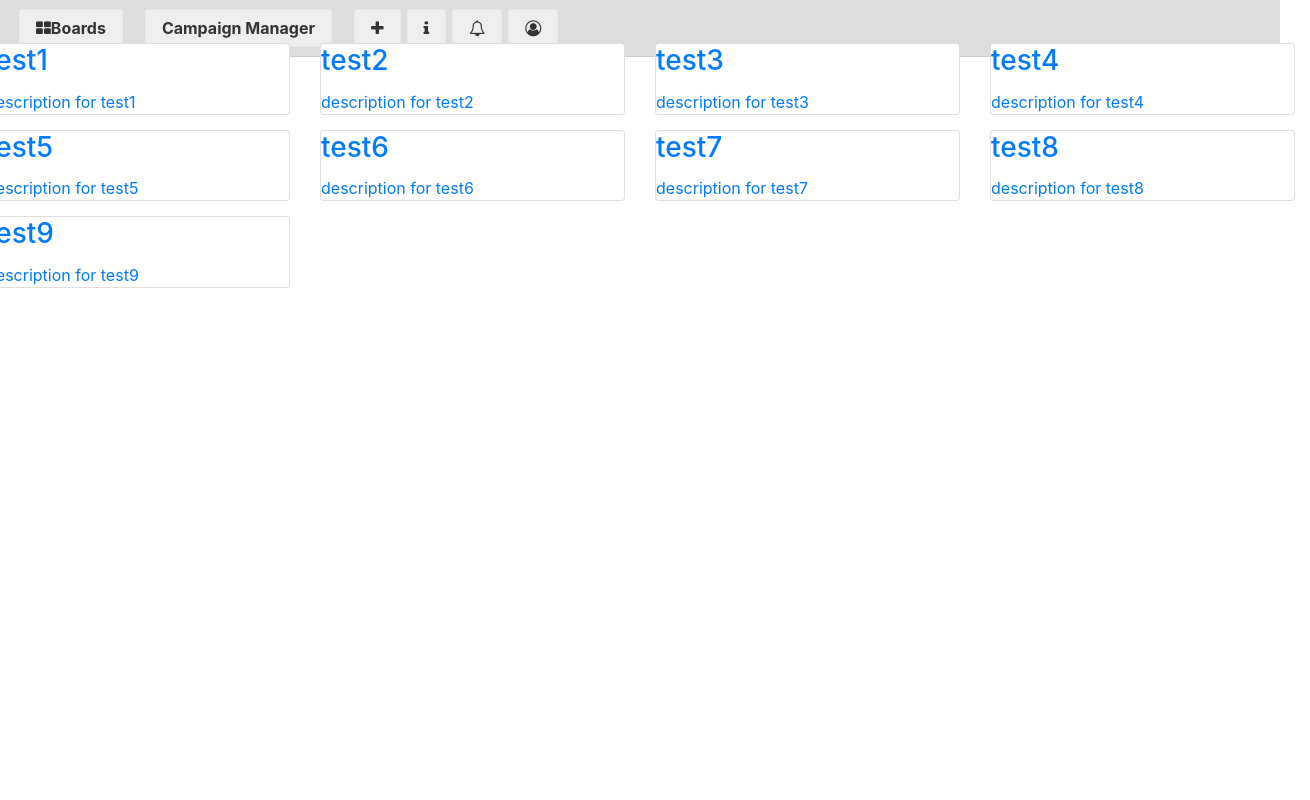
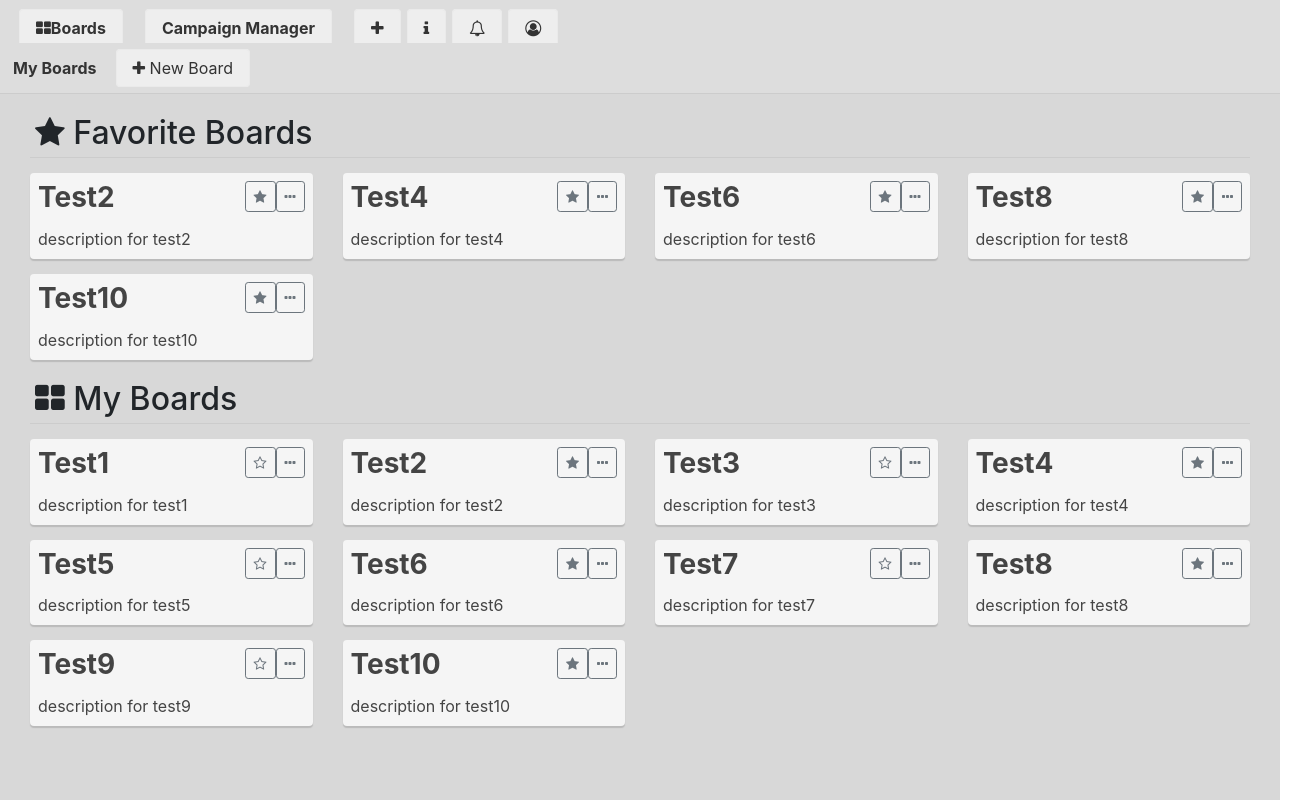
Before and after one commit to kacianoghelere/campaign-board, an Angular app: page /boards in a window 1280 px wide. Shown: the whole page, 1310 px wide, since content can reach past the window. Built offline with nearby package versions, Linux system fonts and the light colour scheme.

Commit message:
Lista de boards ajustada, faltam alguns detalhezinhos

```diff
--- /dev/null
+++ b/src/app/boards/board-card/board-card.component.html
@@ -0,0 +1,21 @@
+<div class="card">
+  <div class="card-block">
+    <div class="d-flex justify-content-end">
+      <a class="mr-auto p-2" [routerLink]="[board.id]">
+        <h3 class="card-title">
+          <b>{{board.title}}</b>
+        </h3>
+        <p class="card-text">{{board.description}}</p>
+      </a>
+      <div class="p-2">
+        <button class="btn btn-outline-secondary btn-sm"
+            (click)="toggleFavorite()">
+          <i class="fa" [ngClass]="getFavoriteClass()"></i>
+        </button>
+        <button class="btn btn-outline-secondary btn-sm">
+          <i class="fa fa-ellipsis-h"></i>
+        </button>
+      </div>
+    </div>
+  </div>
+</div>
--- /dev/null
+++ b/src/app/boards/board-card/board-card.component.ts
@@ -0,0 +1,26 @@
+import { Component, Input, OnInit } from '@angular/core';
+
+import { Board } from '../board';
+
+@Component({
+  selector: 'board-card',
+  templateUrl: './board-card.component.html',
+  styleUrls: ['./board-card.component.css']
+})
+export class BoardCardComponent implements OnInit {
+
+  @Input() board: Board;
+
+  constructor() { }
+
+  toggleFavorite() {
+    this.board.favorite = !this.board.favorite;
+  }
+
+  getFavoriteClass(): any {
+    return {'fa-star': this.board.favorite, 'fa-star-o': !this.board.favorite};
+  }
+
+  ngOnInit() {
+  }
+}
--- /dev/null
+++ b/src/app/boards/board.ts
@@ -0,0 +1,6 @@
+export interface Board {
+  id: number;
+  title: string;
+  description?: string;
+  favorite?: boolean;
+}
--- a/src/app/boards/board/board.component.css
+++ b/src/app/boards/board/board.component.css
@@ -8,7 +8,6 @@
   height: calc(100% - 41px);
   max-height: 100%;
   overflow-y: auto;
-  padding: 10px;
   white-space: nowrap;
 }
 
@@ -20,6 +19,9 @@
   width: 300px;
 }
 
+@media(size: 786px) {
+
+}
 
 .board-cards .card-container .card {
   border: none;
@@ -41,7 +43,7 @@
 
 .board-cards .card-container > .card .card-header,
 .board-cards .card-container > .card .card-footer {
-  border-color: #f2f2f4;
+  border-color: #f1f1f3;
 }
 
 .board-cards .card-container > .card,
@@ -70,13 +72,3 @@
 }
 
 .text-center { text-align: center; }
-
-.dark-card {
-  background-color: #bbb;
-  color: #eee;
-  -moz-box-shadow: 0 1px 1px #999;
-  -webkit-box-shadow: 0 1px 1px #999;
-  box-shadow: 0 1px 1px #999;
-}
-
-.dark-card .card-header { border: none; }
--- a/src/app/boards/board/board.component.html
+++ b/src/app/boards/board/board.component.html
@@ -26,7 +26,7 @@
         <div class="card-header">
           <div class="d-flex justify-content-end">
             <div class="mr-auto p-2">
-              <b>{{list.title}}</b>
+              <b class="card-title">{{list.title}}</b>
             </div>
             <div class="p-2">
               <i class="fa fa-ellipsis-h"></i>
@@ -35,7 +35,7 @@
         </div>
         <div class="card-block" *ngIf="list.cards.length">
           <div class="card" href="#" *ngFor="let card of list.cards">
-            <img class="card-img-top" src="http://fakeimg.pl/250x100/" *ngIf="card.img">
+            <img class="card-img-top" [src]="card.img" *ngIf="card.img">
             <div class="card-block">
               <div class="d-flex justify-content-end">
                 <div class="mr-auto p-2">
--- a/src/app/boards/boards-list/boards-list.component.css
+++ b/src/app/boards/boards-list/boards-list.component.css
@@ -1 +1,41 @@
-.board-container { margin-bottom: 15px; }
+.boards-container {
+  background-color: #d8d8d8;
+  height: 100%;
+  width: 100%;
+}
+
+.boards {
+  max-height: calc(100% - 41px);
+  overflow-y: auto;
+  padding: 15px;
+}
+
+.boards .board-category {
+  border-bottom: 1px solid #ccc;
+  margin: 0 15px 15px 15px;
+  padding: 5px;
+}
+
+.boards .row { margin: 0; }
+
+.board { margin-bottom: 15px; }
+
+/deep/ .board .card {
+  background-color: #f5f5f5;
+  border: none;
+  -moz-box-shadow: 0 2px 1px #bbb;
+  -webkit-box-shadow: 0 2px 1px #bbb;
+  box-shadow: 0 2px 1px #bbb;
+  color: #444;
+  text-decoration: none;
+}
+
+/deep/ .board .card a { color: #444; }
+
+.board .card:hover {
+  background-color: #fff;
+  -moz-box-shadow: 0 2px 6px #aaa;
+  -webkit-box-shadow: 0 2px 6px #aaa;
+  box-shadow: 0 2px 6px #aaa;
+  color: #444;
+}
--- a/src/app/boards/boards-list/boards-list.component.html
+++ b/src/app/boards/boards-list/boards-list.component.html
@@ -1,13 +1,36 @@
-<div class="row">
-  <div class="row">
-    <div class="col-sm-12 col-sm-6 col-md-4 col-lg-3 board-container"
-        *ngFor="let board of boards">
-      <a class="card card-inverse card-primary" [routerLink]="[board.id]">
-        <div class="card-block">
-          <h3 class="card-title">{{board.title}}</h3>
-          <p class="card-text">{{board.description}}</p>
-        </div>
-      </a>
+<div class="boards-container">
+  <nav class="navbar navbar-boards">
+    <div class="d-flex justify-content-end">
+      <div class="mr-auto p-2">
+        <b>My Boards</b>
+      </div>
+      <div class="p-2">
+        <a (click)="addBoard()">
+          <i class="fa fa-plus"></i> New Board
+        </a>
+      </div>
+    </div>
+  </nav>
+
+  <div class="boards">
+    <h2 class="board-category">
+      <i class="fa fa-star"></i> Favorite Boards
+    </h2>
+    <div class="row">
+      <div class="col-sm-12 col-sm-6 col-md-4 col-lg-3 board"
+          *ngFor="let board of getFavoriteBoards()">
+        <board-card [board]="board"></board-card>
+      </div>
+    </div>
+
+    <h2 class="board-category">
+      <i class="fa fa-th-large"></i> My Boards
+    </h2>
+    <div class="row">
+      <div class="col-sm-12 col-sm-6 col-md-4 col-lg-3 board"
+          *ngFor="let board of boards">
+        <board-card [board]="board"></board-card>
+      </div>
     </div>
   </div>
 </div>
--- a/src/app/boards/boards-list/boards-list.component.ts
+++ b/src/app/boards/boards-list/boards-list.component.ts
@@ -1,4 +1,6 @@
 import { Component, OnInit } from '@angular/core';
+
+import { Board } from '../board';
 
 @Component({
   selector: 'app-boards-list',
@@ -7,29 +9,38 @@ import { Component, OnInit } from '@angular/core';
 })
 export class BoardsListComponent implements OnInit {
 
+  boardId: number = 1;
   boards: Board[];
 
   constructor() {
-    this.boards = [
-      {id: 1, title: 'test1', description: 'description for test1'},
-      {id: 2, title: 'test2', description: 'description for test2'},
-      {id: 3, title: 'test3', description: 'description for test3'},
-      {id: 4, title: 'test4', description: 'description for test4'},
-      {id: 5, title: 'test5', description: 'description for test5'},
-      {id: 6, title: 'test6', description: 'description for test6'},
-      {id: 7, title: 'test7', description: 'description for test7'},
-      {id: 8, title: 'test8', description: 'description for test8'},
-      {id: 9, title: 'test9', description: 'description for test9'}
-    ]
+    this.boards = [];
+  }
+
+  addBoard() {
+    let id = this.boardId++;
+    this.boards.push({
+      id: id,
+      title: `Test${id}`,
+      description: `description for test${id}`,
+      favorite: (id % 2 == 0)
+    });
+  }
+
+  getFavoriteBoards(): Board[] {
+    return this.boards.filter((v) => v.favorite);
+  }
+
+  getFavoriteClass(board: Board): any {
+    return {'fa-star': board.favorite, 'fa-star-o': !board.favorite};
+  }
+
+  toggleFavorite(board: Board) {
+    board.favorite = !board.favorite;
   }
 
   ngOnInit() {
+    for (let i = 0; i < 10; i++) {
+      this.addBoard();
+    }
   }
-
 }
-
-export interface Board {
-  id: number;
-  title: string;
-  description: string;
-}
--- a/src/styles.css
+++ b/src/styles.css
@@ -29,3 +29,13 @@ html, body {
 .navbar.navbar-boards a:hover {
   background-color: #f5f5f5;
 }
+
+.dark-card {
+  background-color: #bbb;
+  color: #eee;
+  -moz-box-shadow: 0 1px 1px #999;
+  -webkit-box-shadow: 0 1px 1px #999;
+  box-shadow: 0 1px 1px #999;
+}
+
+.dark-card .card-header { border: none; }
```
Also changed, not shown: src/app/boards/boards.module.ts (+10 -1 lines), src/app/boards/board-card/board-card.component.css (added), 1 other file (tests, documents, lock files or other folders).
